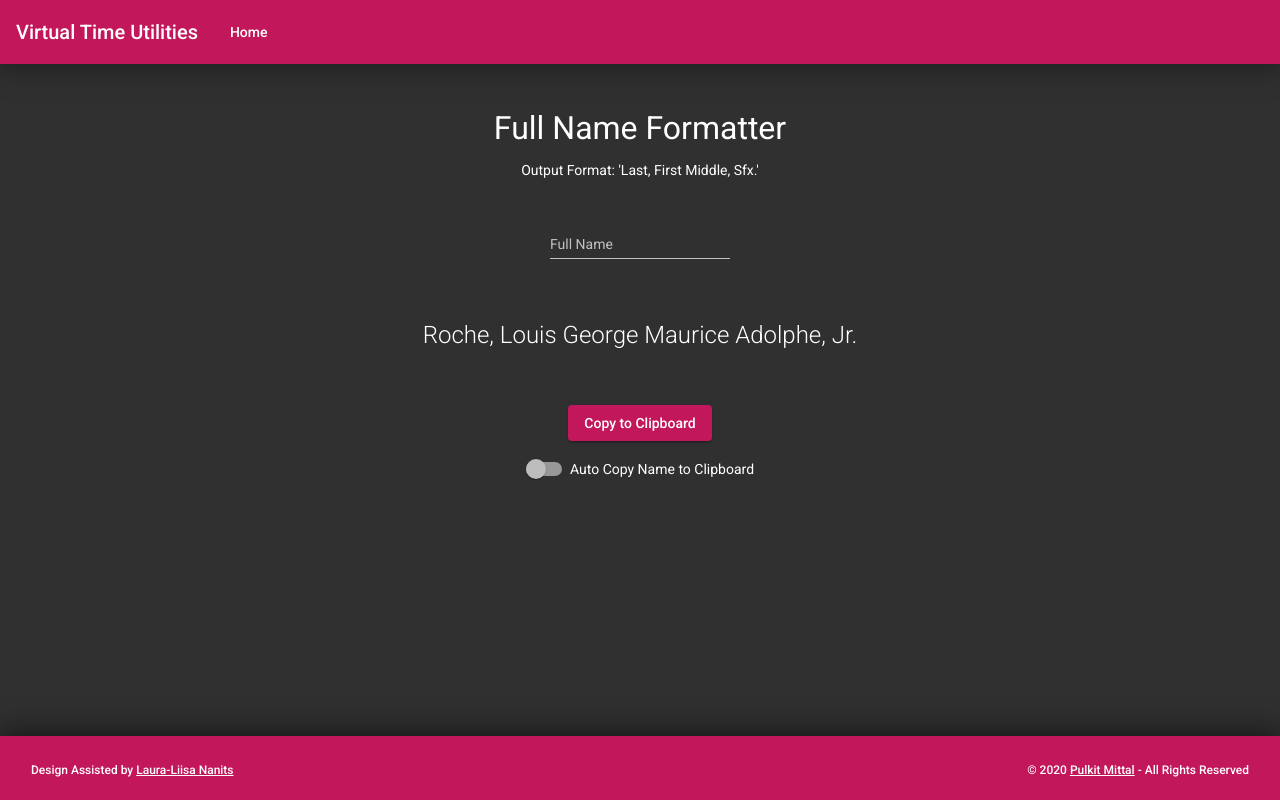
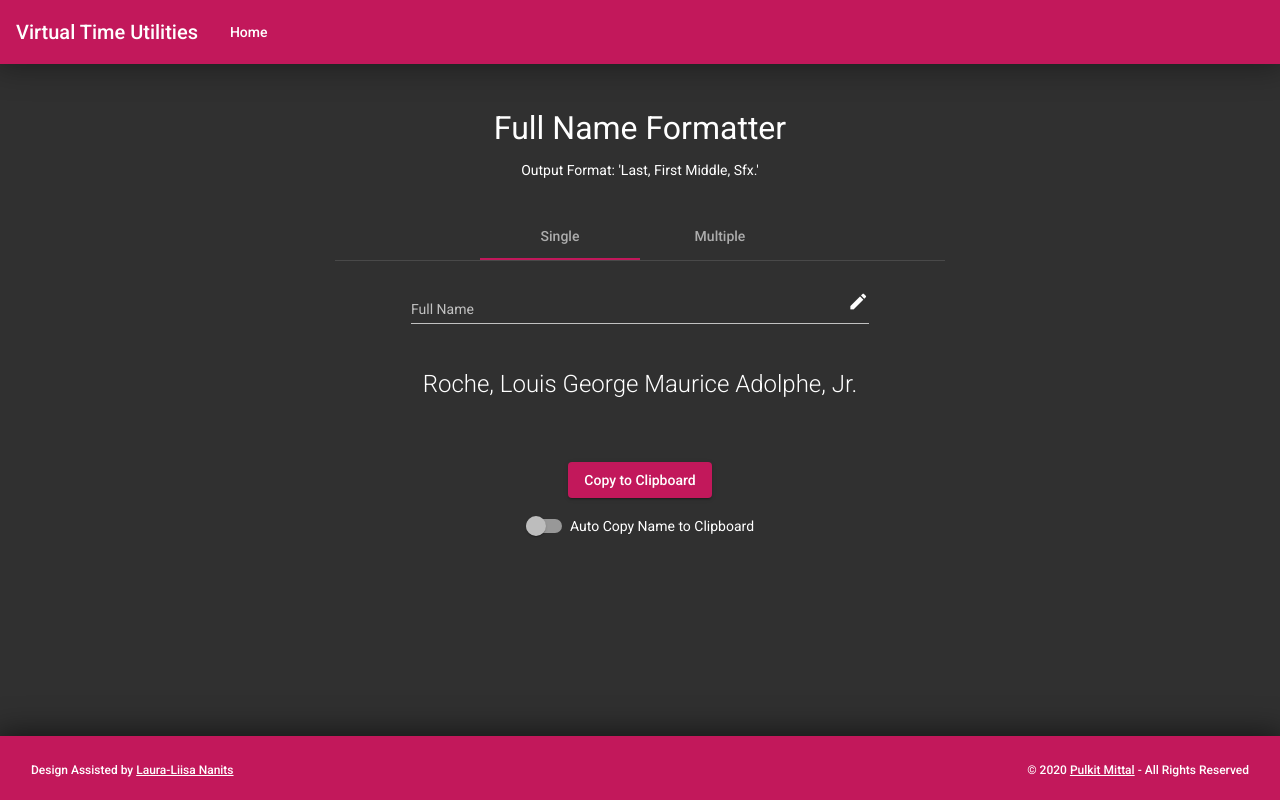
Before and after one commit to CoffeelessProgrammer/virtual-time-utilities, an Angular app: page /public/format-name in a window 1280 px wide. Built offline with nearby package versions, Linux system fonts and the light colour scheme; what @ngx-loading-bar/router would draw is missing.

Commit message:
Added feature: format multiple names at once

```diff
--- a/src/app/app-routing.module.ts
+++ b/src/app/app-routing.module.ts
@@ -14,7 +14,7 @@ const routes: Routes = [
   {
     path: 'public', component: PublicMainComponent,
     children: [
-      { path: '', redirectTo: 'speed-factor', pathMatch: 'full' },
+      { path: '', redirectTo: 'format-name', pathMatch: 'full' },
       { path: 'speed-factor', component: SpeedFactorComponent },
       { path: 'format-name', component: FormatFullNameComponent },
       { path: 'login', component: AccessRestrictedComponent },
--- a/src/app/app.component.ts
+++ b/src/app/app.component.ts
@@ -7,9 +7,9 @@ import { Component, OnInit } from '@angular/core';
 })
 export class AppComponent implements OnInit {
   title = 'virtual-time-utilities';
-  version = 'Sneaky Albatross';
+  version = 'Blushing Anemone v0.2.2';
 
   ngOnInit() {
-    console.log("Version:", this.version);
+    console.log(this.version);
   }
 }
--- a/src/app/app.module.ts
+++ b/src/app/app.module.ts
@@ -11,6 +11,7 @@ import { SpeedFactorComponent } from './public/speed-factor/speed-factor.compone
 import { NavigationBarComponent } from './public/layout/navigation-bar/navigation-bar.component';
 import { FooterComponent } from './public/layout/footer/footer.component';
 import { FormatFullNameComponent } from './public/format-full-name/format-full-name.component';
+import { HomeComponent } from './public/home/home.component';
 
 @NgModule({
   declarations: [
@@ -19,7 +20,8 @@ import { FormatFullNameComponent } from './public/format-full-name/format-full-n
     SpeedFactorComponent,
     NavigationBarComponent,
     FooterComponent,
-    FormatFullNameComponent
+    FormatFullNameComponent,
+    HomeComponent
   ],
   imports: [
     CoreModule,
--- a/src/app/core/material.module.ts
+++ b/src/app/core/material.module.ts
@@ -17,12 +17,17 @@ import { MatSlideToggleModule } from '@angular/material/slide-toggle';
 import { MatNativeDateModule } from '@angular/material/core';
 import { MatDatepickerModule } from '@angular/material/datepicker';
 
+/* -------------------------- Miscellaneous -------------------------- */
+import { MatTabsModule } from '@angular/material/tabs';
+import { MatIconModule } from '@angular/material/icon';
+
 @NgModule({
   exports: [
     MatToolbarModule, MatButtonModule,
     MatTableModule, MatPaginatorModule,
     MatFormFieldModule, MatInputModule, MatSlideToggleModule,
-    MatNativeDateModule, MatDatepickerModule
+    MatNativeDateModule, MatDatepickerModule,
+    MatTabsModule, MatIconModule
   ]
 })
 export class AngularMaterialModule { }
--- a/src/app/public/format-full-name/format-full-name.component.html
+++ b/src/app/public/format-full-name/format-full-name.component.html
@@ -5,33 +5,78 @@
         <p class="text-center">Output Format: 'Last, First Middle, Sfx.'</p>
     </div>
 
-    <div class="col-auto my-4">
-        <mat-form-field class="">
+    <div class="col-12 col-sm-10 col-md-8 col-lg-6 mt-3 mb-5 text-center">
+        <mat-tab-group dynamicHeight mat-align-tabs="center">
+
+            <!-- ------------------------- Tab - Format Single Name ------------------------- -->
+            <mat-tab label="Single" class="container-fluid">
+                <div class="row mt-4">
+                    <div class="col">
+                        <mat-form-field class="w-75">
                             <mat-label>Full Name</mat-label>
-            <input #fullName matInput type="text" (blur)="formatName(fullName.value)"
+                            <!-- <span matPrefix>Enter Name: &nbsp;</span> -->
+                            <input #fullName matInput type="text" (blur)="formatCopySingleName(fullName.value)"
                                 placeholder="E.g. John Billy Doe Jr.">
+                            <mat-icon matSuffix>edit</mat-icon>
                         </mat-form-field>
                     </div>
 
-    <div class="w-100 mb-4"></div>
+                    <div class="w-100 my-3"></div>
 
-    <div class="col-12 col-md-10 col-lg-6">
-        <p class="format-result text-center">{{ formattedName }}</p>
+                    <div class="col">
+                        <p class="format-result text-center">{{ singleFormattedName }}</p>
                     </div>
 
                     <div class="w-100 my-4"></div>
 
-    <div class="col-auto">
+                    <div class="col mt-2">
                         <button class="btn-clipboard" mat-raised-button color="primary"
-            (click)="copyToClipboard(formattedName)">Copy to Clipboard</button>
+                            (click)="copyToClipboard(singleFormattedName)">Copy to Clipboard</button>
                     </div>
 
                     <div class="w-100 my-2"></div>
 
-    <div class="col-auto">
+                    <div class="col">
                         <mat-slide-toggle [formControl]="autoCopyNameToClipboard" color="primary">
                             Auto Copy Name to Clipboard
                         </mat-slide-toggle>
                     </div>
+                </div>
+            </mat-tab>
+
+            <!-- ------------------------- Tab - Format Multiple Names ------------------------- -->
+            <mat-tab label="Multiple" class="container-fluid">
+                <div class="row mt-4">
+                    <div class="col">
+                        <mat-form-field class="w-75 mt-3">
+                            <mat-label>Enter List of Names</mat-label>
+                            <textarea #namesList matInput (blur)="formatMultipleNames(namesList.value)"
+                                rows="5"
+                                placeholder="Enter each name on separate line, e.g. &#10;&#10;neil caffrey&#10;Peter Burke Jr."></textarea>
+                        </mat-form-field>
+                    </div>
+
+                    <div class="w-100 my-2"></div>
+
+                    <div class="col">
+                        <mat-form-field class="w-75 mt-3">
+                            <mat-label>Formatted names will appear here!</mat-label>
+                            <textarea #formattedNamesList matInput
+                                rows="5" disabled
+                                placeholder="Formatted names will appear here!">{{ multipleFormattedNames }}</textarea>
+                        </mat-form-field>
+                    </div>
+
+                    <div class="w-100 my-2"></div>
+
+                    <div class="col">
+                        <button class="btn-clipboard" mat-raised-button color="primary"
+                            (click)="copyToClipboard(multipleFormattedNames)">Copy All to Clipboard</button>
+                    </div>
+                </div>
+            </mat-tab>
+
+        </mat-tab-group>
+    </div>
 
 </div>
--- a/src/app/public/format-full-name/format-full-name.component.scss
+++ b/src/app/public/format-full-name/format-full-name.component.scss
@@ -1,5 +1,9 @@
 h1 {
     font-size: 2rem;
+}
+
+textarea {
+    min-height: 5rem;
 }
 
 .pd-underline {
--- a/src/app/public/format-full-name/format-full-name.component.ts
+++ b/src/app/public/format-full-name/format-full-name.component.ts
@@ -12,15 +12,18 @@ export class FormatFullNameComponent implements OnInit {
 
   autoCopyNameToClipboard = new FormControl(false);
 
-  formattedName: string;
+  singleFormattedName: string;
+  multipleFormattedNames: string;
 
   constructor() { }
 
   ngOnInit() {
-    this.formattedName = "Roche, Louis George Maurice Adolphe, Jr.";
+    this.singleFormattedName = "Roche, Louis George Maurice Adolphe, Jr.";
   }
 
-  formatName(fullName: string) {
+  formatSingleName(fullName: string): string {
+
+    let formattedName: string;
 
     if(fullName != "") {
       fullName = trimWhitespace(fullName);
@@ -57,14 +60,52 @@ export class FormatFullNameComponent implements OnInit {
       }
 
       // Join name elements with spaces
-      this.formattedName = cycledNameArray.join(' ');
+      formattedName = cycledNameArray.join(' ');
 
-      if(this.autoCopyNameToClipboard.value) {
-        copyToClipboard(this.formattedName);
+      return formattedName;
+    }
+
+  }
+
+  formatCopySingleName(fullName: string) {
+
+    let formattedName = this.formatSingleName(fullName);
+
+    // If empty, restore default value
+    if(formattedName == null) {
+      this.singleFormattedName = "Roche, Louis George Maurice Adolphe, Jr.";
+      return;
+    }
+
+    // Else update to new formatted name
+    this.singleFormattedName = formattedName;
+
+    if(this.autoCopyNameToClipboard.value) {
+      copyToClipboard(this.singleFormattedName);
+    }
+  }
+
+  formatMultipleNames(listOfNames: string) {
+
+    let formattedNamesArray: Array<string> = Array<string>();
+
+    let namesArray = listOfNames.split('\n');
+
+    for(let i=0; i<namesArray.length; ++i) {
+      // Split on commas if any, to account for multiple names on a line
+      let shortNamesList: Array<string> = namesArray[i].split(',');
+
+      // Format each individual name and append to formatted list
+      for(let j=0; j<shortNamesList.length; ++j) {
+        formattedNamesArray.push(this.formatSingleName(shortNamesList[j]));
       }
     }
 
+    // console.log("Formatted:", formattedNamesArray);
+    this.multipleFormattedNames = formattedNamesArray.join('\n');
   }
+
+  // ----------------------------- Utility Functions -----------------------------
 
   copyToClipboard(val: string) {
 
--- /dev/null
+++ b/src/app/public/home/home.component.html
@@ -0,0 +1 @@
+<p>home works!</p>
--- /dev/null
+++ b/src/app/public/home/home.component.ts
@@ -0,0 +1,15 @@
+import { Component, OnInit } from '@angular/core';
+
+@Component({
+  selector: 'app-home',
+  templateUrl: './home.component.html',
+  styleUrls: ['./home.component.scss']
+})
+export class HomeComponent implements OnInit {
+
+  constructor() { }
+
+  ngOnInit(): void {
+  }
+
+}
```
Also changed, not shown: src/app/public/home/home.component.scss (added). Lines whose indentation alone changed are shown as unchanged.
